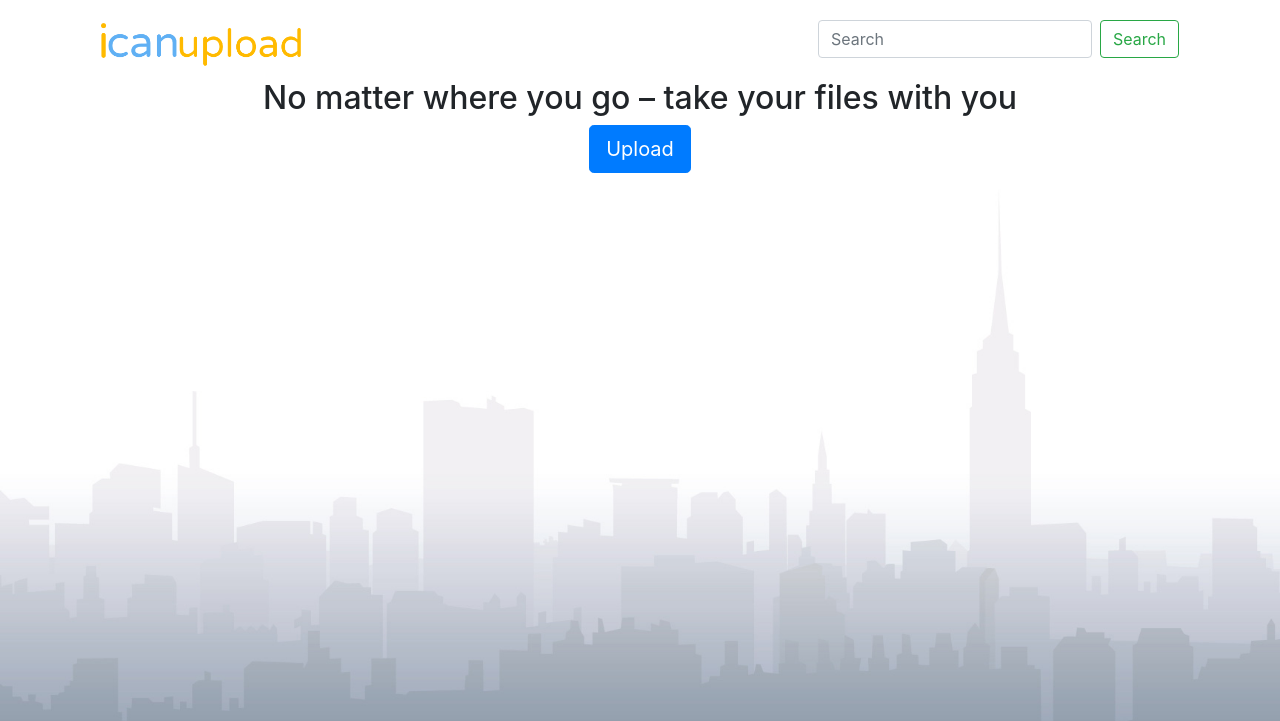
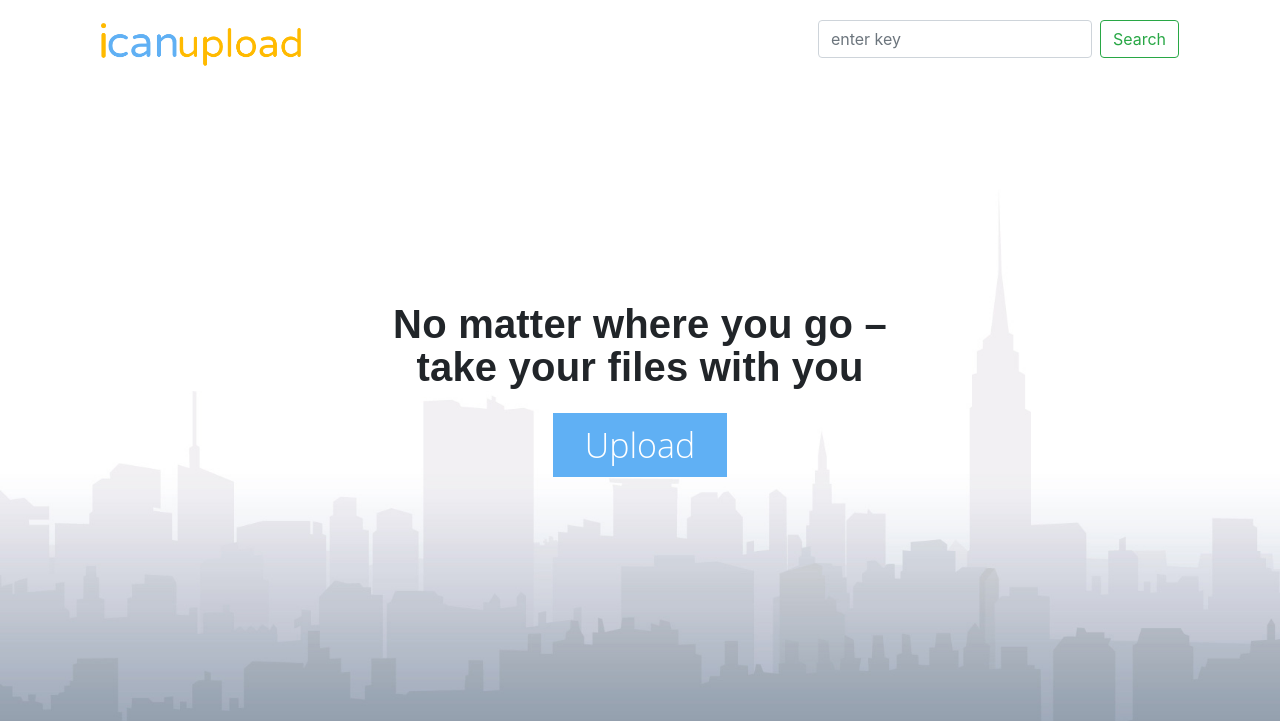
Before and after one commit to nrjsharma/icanupload, a Django app: page / in a window 1280 px wide. Shown: the top 721 px of the page. Run offline with Django 3.2, Linux system fonts and the light colour scheme; some libraries are stand-ins or nearby versions.

Commit message:
create upload btn

```diff
--- a/static/css/base.css
+++ b/static/css/base.css
@@ -1,35 +1,60 @@
 
 html {
-    background:url(../Images/background.jpg) no-repeat center fixed;
+    background: url(../Images/background.jpg) no-repeat center fixed;
     background-size: cover;
     width: 100%;
     height: 100%;
 }
-body
-{
-    background-color: #fff;
+
+body {
+    background: transparent;
     width: 100%;
-    max-width:40cm;
-    height:auto;
-    display:block;
+    max-width: 40cm;
+    height: auto;
+    display: block;
     margin: 0 auto;
     -webkit-box-sizing: border-box;
     box-sizing: border-box;
 }
-a
-{
+
+a {
     text-decoration: none;
     color: #0645ad;
 }
-a:hover
-{
-    text-decoration:underline;
+
+a:hover {
+    text-decoration: underline;
 }
+
 input:focus {
-    outline:none;
+    outline: none;
 }
+
 input:focus {
-    outline-style:ridge;
-    outline-width:1px;
-    outline-color:#60b0f4;
+    outline-style: ridge;
+    outline-width: 1px;
+    outline-color: #60b0f4;
 }
+
+.tagline {
+    /*        line-height: 2.10em;*/
+    font-family: "Montserrat", sans-serif;
+    font-size: 2.5em;
+    font-weight: 600;
+    font-style: normal;
+    line-height: 1.09em;
+    text-decoration: none;
+    text-transform: none;
+    letter-spacing: 0.2px;
+    -webkit-font-smoothing: antialiased;
+    -ms-word-wrap: break-word;
+    word-wrap: break-word;
+}
+
+#upload_outer_div {
+    margin-top: 28vh;
+}
+
+#upload_btn {
+    margin-top: 15px;
+}
--- /dev/null
+++ b/static/css/button.css
@@ -0,0 +1,22 @@
+.button2 {
+    background-color: #60b0f4;
+    border: none;
+    color: white;
+    padding: 15px 32px;
+    text-align: center;
+    text-decoration: none;
+    display: inline-block;
+    font-size: 34px;
+    font-family: Open Sans,sans-serif;
+    line-height: 1;
+    font-weight: 350;
+    margin: 4px 2px;
+    cursor: pointer;
+    -webkit-transition-duration: 0.4s; /* Safari */
+    transition-duration: 0.4s;
+}
+
+.button2:hover {
+     background-color: #ffba00;
+    box-shadow: 0 12px 16px 0 rgba(0,0,0,0.24),0 17px 50px 0 rgba(0,0,0,0.19);
+}
--- a/templates/dashboard/home.html
+++ b/templates/dashboard/home.html
@@ -24,7 +24,7 @@
 
 	<!--Custom_CSS-->
     <link rel="stylesheet" type="text/css" href="{% static 'css/base.css' %}" />
-
+    <link rel="stylesheet" type="text/css" href="{% static 'css/button.css' %}">
 </head>
 
 <body>
@@ -33,10 +33,13 @@
 
         {% include 'nav.html' %}
 
-        <div class="row">
-            <div class="col-md-12" style="text-align: center;%">
-                <h2>No matter where you go – take your files with you</h2>
-                <button type="button" class="btn btn-primary btn-lg">Upload</button>
+        <div class="row" id="upload_outer_div">
+            <div class="col-md-12" style="text-align: center;">
+                <h2 class="tagline">No matter where you go – <br>take your files with you</h2>
+                <div class="button2" id="upload_btn" onclick="opnefile()" >Upload</div>
+                <input type="file" name="file"  id="getFile" style="display: none" autocomplete=off onchange="StartUp(event)" multiple/>
+                <input type="hidden" id="Hiddate"  name="Hiddate"/>
+                <button style="display: none">upload</button>
             </div>
         </div>
 
--- a/templates/nav.html
+++ b/templates/nav.html
@@ -1,10 +1,10 @@
 {% load static %}
 <nav class="navbar navbar-light">
-    <a class="navbar-brand" href="#">
+    <a class="navbar-brand" href="/">
     <img src="{% static 'Images/logo.png' %}" style="width: 200px;padding-top: 10px" class="d-inline-block align-top" alt="">
   </a>
   <form class="form-inline">
-    <input class="form-control mr-sm-2" type="search"  placeholder="Search" aria-label="Search">
+    <input class="form-control mr-sm-2" type="search"  placeholder="enter key" aria-label="Search">
     <button class="btn btn-outline-success my-2 my-sm-0" type="submit">Search</button>
   </form>
 </nav>
```
